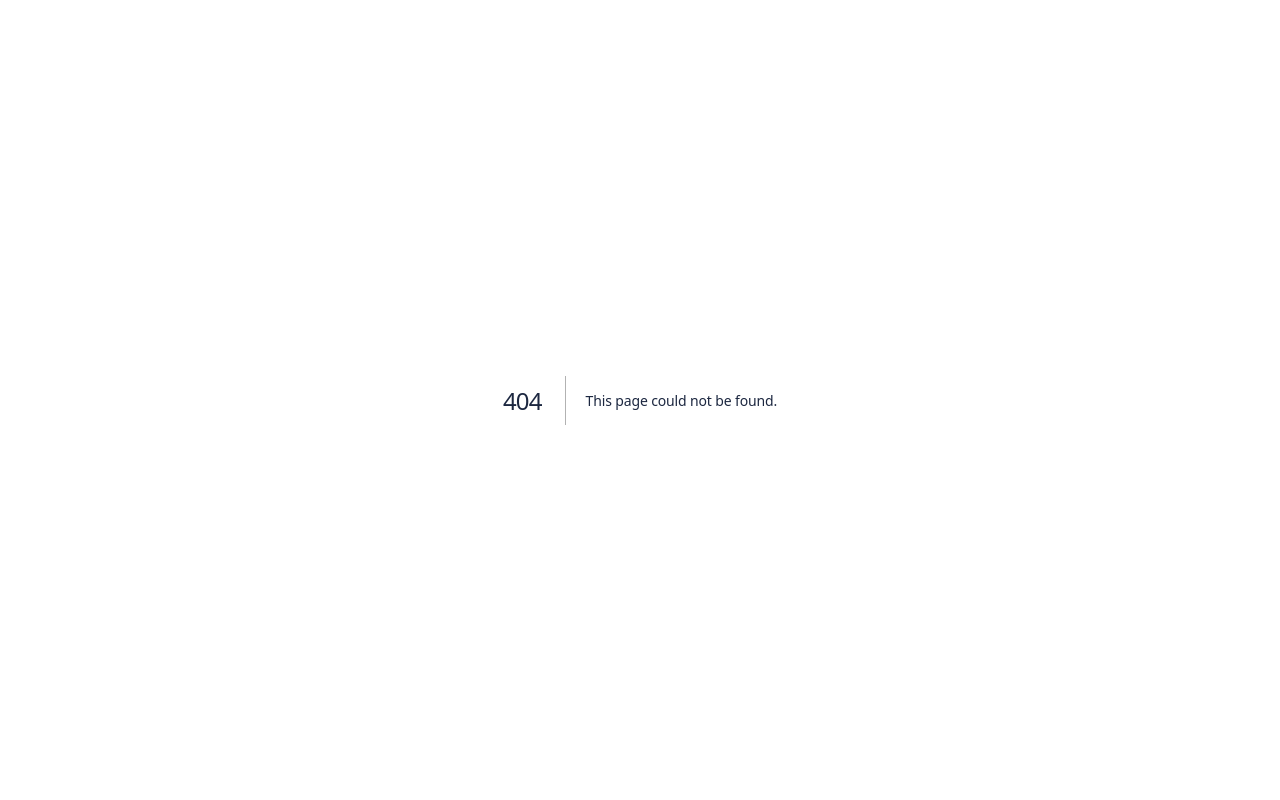
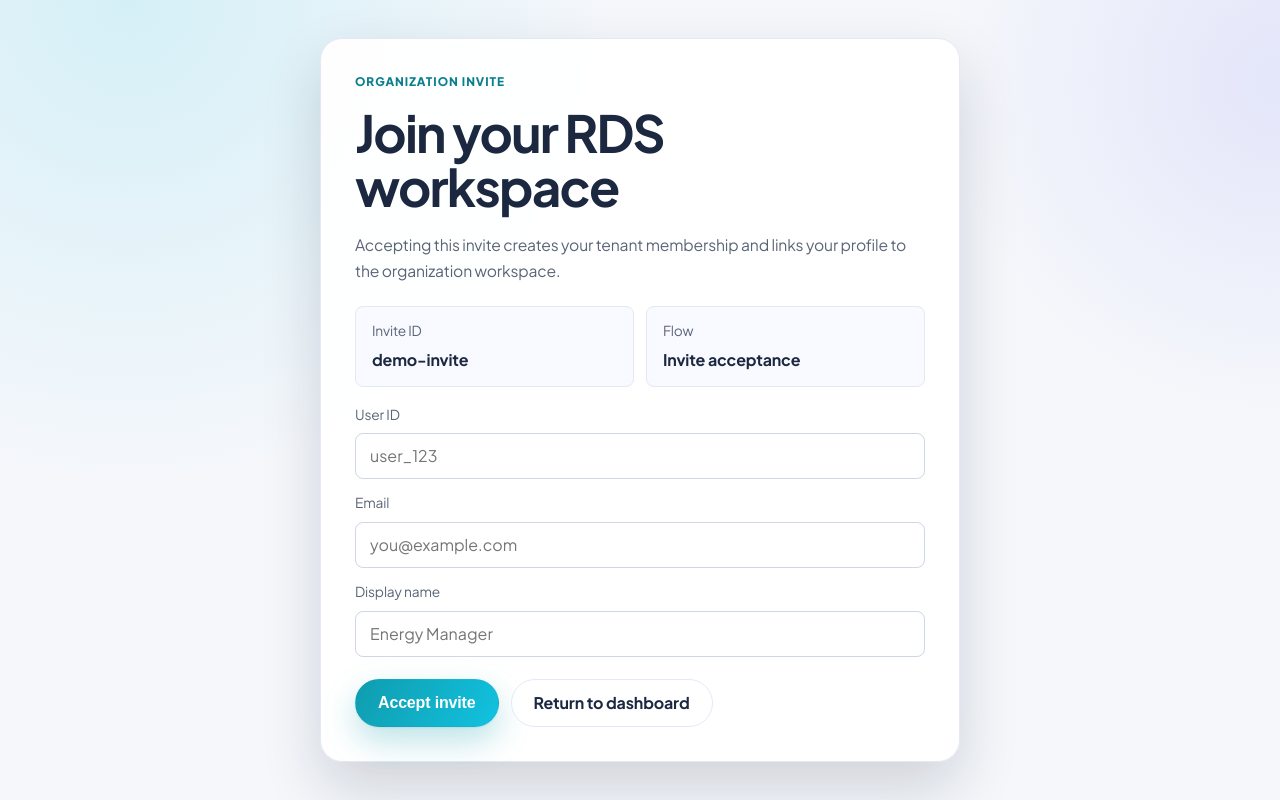
Before and after one commit to danielcoakley/RDS_Dashboard, a Next.js app in the folder frontend/: page /join/demo-invite in a window 1280 px wide. Before the commit this address had no page. Built offline with nearby package versions, Linux system fonts and the light colour scheme; no server answers.

Commit message:
Add invite acceptance page

```diff
--- /dev/null
+++ b/frontend/app/join/[inviteId]/page.tsx
@@ -0,0 +1,118 @@
+import Link from "next/link";
+import { redirect } from "next/navigation";
+import { acceptOrganizationInvite } from "../../../lib/api";
+
+type InvitePageProps = {
+  params: Promise<{ inviteId: string }>;
+  searchParams: Promise<{ accepted?: string; error?: string }>;
+};
+
+function messageForError(error: string | undefined): string | null {
+  if (!error) {
+    return null;
+  }
+  if (error === "missing-fields") {
+    return "Enter a user ID, email address, and display name to accept the invite.";
+  }
+  return "We could not accept that invite right now. Check the invite details and try again.";
+}
+
+export default async function InviteAcceptancePage({
+  params,
+  searchParams
+}: InvitePageProps) {
+  const { inviteId } = await params;
+  const query = await searchParams;
+  const isAccepted = query.accepted === "1";
+  const errorMessage = messageForError(query.error);
+
+  async function acceptInviteAction(formData: FormData) {
+    "use server";
+
+    const userId = String(formData.get("user_id") ?? "").trim();
+    const email = String(formData.get("email") ?? "").trim();
+    const displayName = String(formData.get("display_name") ?? "").trim();
+
+    if (!userId || !email || !displayName) {
+      redirect(`/join/${inviteId}?error=missing-fields`);
+    }
+
+    try {
+      await acceptOrganizationInvite(inviteId, {
+        user_id: userId,
+        email,
+        display_name: displayName
+      });
+      redirect(`/join/${inviteId}?accepted=1`);
+    } catch {
+      redirect(`/join/${inviteId}?error=accept-failed`);
+    }
+  }
+
+  return (
+    <main className="authShell">
+      <section className="authCard">
+        <p className="eyebrow">Organization invite</p>
+        <h1>Join your RDS workspace</h1>
+        <p className="authLead">
+          Accepting this invite creates your tenant membership and links your profile to the
+          organization workspace.
+        </p>
+
+        <div className="authInfoGrid">
+          <div className="authInfoTile">
+            <span>Invite ID</span>
+            <strong>{inviteId}</strong>
+          </div>
+          <div className="authInfoTile">
+            <span>Flow</span>
+            <strong>Invite acceptance</strong>
+          </div>
+        </div>
+
+        {isAccepted ? (
+          <div className="authNotice authSuccess" role="status">
+            <strong>Invite accepted</strong>
+            <span>Your membership has been created. You can continue into the workspace.</span>
+          </div>
+        ) : null}
+
+        {errorMessage ? (
+          <div className="authNotice authError" role="alert">
+            <strong>Invite not accepted</strong>
+            <span>{errorMessage}</span>
+          </div>
+        ) : null}
+
+        <form action={acceptInviteAction} className="authForm">
+          <label className="authField">
+            <span>User ID</span>
+            <input name="user_id" type="text" placeholder="user_123" autoComplete="username" />
+          </label>
+          <label className="authField">
+            <span>Email</span>
+            <input name="email" type="email" placeholder="you@example.com" autoComplete="email" />
+          </label>
+          <label className="authField">
+            <span>Display name</span>
+            <input
+              name="display_name"
+              type="text"
+              placeholder="Energy Manager"
+              autoComplete="name"
+            />
+          </label>
+
+          <div className="authActions">
+            <button type="submit" className="btn btnPrimary btnLg">
+              Accept invite
+            </button>
+            <Link href="/dashboard" className="btn btnGhost btnLg">
+              Return to dashboard
+            </Link>
+          </div>
+        </form>
+      </section>
+    </main>
+  );
+}
--- a/frontend/app/page.tsx
+++ b/frontend/app/page.tsx
@@ -33,6 +33,9 @@ export default function HomePage() {
           <a className="topNavMuted" href="#platform">
             Platform
           </a>
+          <Link className="topNavMuted" href="/join/demo-invite">
+            Accept invite
+          </Link>
           <Link className="btn btnGhost btnSm" href="/dashboard">
             Dashboard
           </Link>
--- a/frontend/app/styles.css
+++ b/frontend/app/styles.css
@@ -144,6 +144,114 @@ h3 {
 
 .landingFooter .btnGhost {
   background: rgba(248, 250, 255, 0.75);
+}
+
+.authShell {
+  min-height: 100vh;
+  display: grid;
+  place-items: center;
+  padding: 32px 20px;
+  background:
+    radial-gradient(900px circle at 10% 0%, rgba(18, 194, 224, 0.14) 0%, transparent 54%),
+    radial-gradient(700px circle at 100% 10%, rgba(99, 102, 241, 0.12) 0%, transparent 48%),
+    var(--bg);
+}
+
+.authCard {
+  width: min(100%, 640px);
+  padding: clamp(24px, 3vw, 34px);
+  border: 1px solid var(--line);
+  border-radius: var(--radius-lg);
+  background: rgba(255, 255, 255, 0.96);
+  box-shadow: var(--shadow-lg);
+}
+
+.authLead {
+  margin-bottom: 22px;
+  color: var(--muted);
+  font-size: 0.98rem;
+  line-height: 1.68;
+}
+
+.authInfoGrid {
+  display: grid;
+  grid-template-columns: repeat(2, minmax(0, 1fr));
+  gap: 12px;
+  margin-bottom: 18px;
+}
+
+.authInfoTile,
+.authNotice {
+  border: 1px solid var(--line);
+  border-radius: var(--radius-sm);
+  background: rgba(248, 250, 255, 0.9);
+}
+
+.authInfoTile {
+  padding: 14px 16px;
+}
+
+.authInfoTile span,
+.authField span,
+.authNotice span {
+  display: block;
+  color: var(--muted);
+  font-size: 0.86rem;
+}
+
+.authInfoTile strong,
+.authNotice strong {
+  display: block;
+  margin-top: 6px;
+  color: var(--ink-soft);
+}
+
+.authNotice {
+  margin-bottom: 16px;
+  padding: 14px 16px;
+}
+
+.authSuccess {
+  border-color: rgba(15, 156, 174, 0.2);
+  background: rgba(15, 156, 174, 0.08);
+}
+
+.authError {
+  border-color: rgba(249, 115, 22, 0.22);
+  background: rgba(249, 115, 22, 0.08);
+}
+
+.authForm {
+  display: grid;
+  gap: 14px;
+}
+
+.authField {
+  display: grid;
+  gap: 8px;
+}
+
+.authField input {
+  width: 100%;
+  min-height: 46px;
+  padding: 0 14px;
+  border: 1px solid var(--line-strong);
+  border-radius: var(--radius-sm);
+  background: #fff;
+  color: var(--ink-soft);
+  font: inherit;
+}
+
+.authField input:focus-visible {
+  outline: 2px solid var(--accent-ring);
+  outline-offset: 1px;
+}
+
+.authActions {
+  display: flex;
+  gap: 12px;
+  flex-wrap: wrap;
+  margin-top: 8px;
 }
 
 /* Landing */
--- a/frontend/lib/api.ts
+++ b/frontend/lib/api.ts
@@ -30,6 +30,12 @@ export type OrganizationInviteSummary = {
   status: string;
   accepted_by_user_id: string | null;
   accepted_at: string | null;
+};
+
+export type AcceptInvitePayload = {
+  user_id: string;
+  email: string;
+  display_name: string;
 };
 
 export type MeterSummary = {
@@ -161,6 +167,25 @@ export function getOrganizationInvites(
   return apiFetch<OrganizationInviteSummary[]>(`/organizations/${organizationId}/invites`, userId);
 }
 
+export async function acceptOrganizationInvite(
+  inviteId: string,
+  payload: AcceptInvitePayload
+): Promise<OrganizationInviteSummary> {
+  const response = await fetch(`${API_BASE_URL}/invites/${inviteId}/accept`, {
+    method: "POST",
+    headers: {
+      "Content-Type": "application/json"
+    },
+    body: JSON.stringify(payload)
+  });
+
+  if (!response.ok) {
+    throw new Error(`API request failed: ${response.status} ${response.statusText}`);
+  }
+
+  return response.json() as Promise<OrganizationInviteSummary>;
+}
+
 export function getOrganizationMeters(
   userId: string,
   organizationId: string,
```
